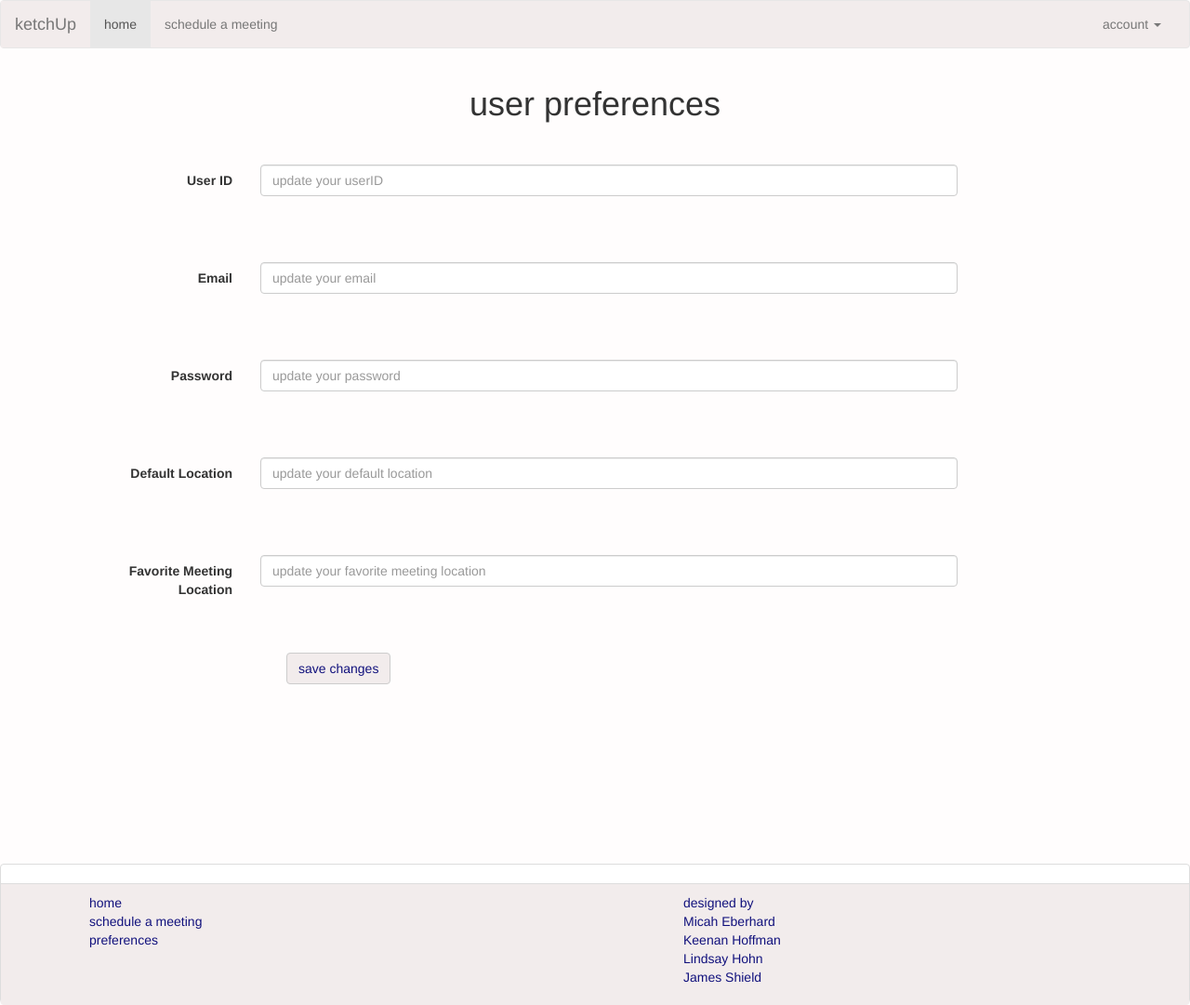
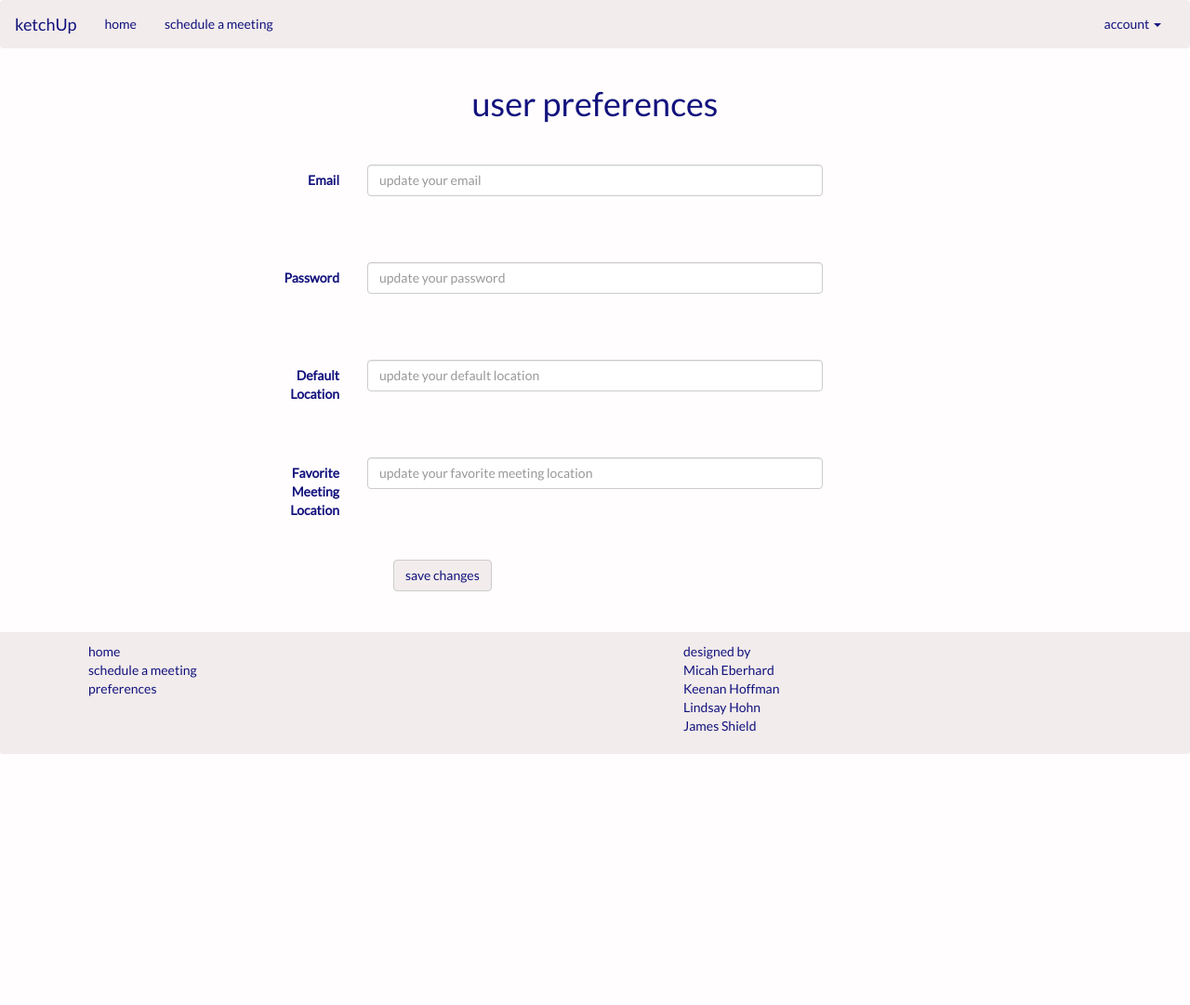
Before and after one commit to lkhohn/ketchup_edits, a Node server app: page /users/pref in a window 1280 px wide. Shown: the whole page at 93% size. After the commit the page ends 811 px from the top, so only its background shows below. Run offline with Node 20, Linux system fonts and the light colour scheme; some libraries are stand-ins or nearby versions.

Commit message:
styling edits

```diff
--- a/public/stylesheets/style.css
+++ b/public/stylesheets/style.css
@@ -1,19 +1,68 @@
 /* index */
 body {
   background-color: #fffdfd;
+  font-family: 'Lato', sans-serif;
 }
 
+.navHeaderSection {
+    background-image:url(https://images.unsplash.com/1/bag-and-hands.jpg?ixlib=rb-0.3.5&q=80&fm=jpg&crop=entropy&s=c7e4433b55700a7d33d63dd62f810b6f);
+    background-position:center;
+    background-size:100% auto;
+}
 
-.navbar-default, .panel-footer, a {
-  background-color: #f2ecec;
-  color:#12127d;
+.navHeaderSectionNonMain {
+display: block;
+position: relative;
 }
-.page-header {
+.navHeaderSectionNonMain::after{
+background-image:url(https://images.unsplash.com/1/bag-and-hands.jpg?ixlib=rb-0.3.5&q=80&fm=jpg&crop=entropy&s=c7e4433b55700a7d33d63dd62f810b6f);
+background-position:center;
+background-size:100% auto;
+background-position: 50% 0;
+opacity: 0.5;
+top: 0;
+left: 0;
+bottom: 0;
+right: 0;
+position: absolute;
+z-index: -1;
+content: "";
+
+}
+
+.navbar-default, .panel-footer {
+  color:#fffdfd;
+  background-color: transparent;
+  background:rgba(0,0,0,0.5);
+  border-color: transparent;
+}
+
+.footerLinks, .navbar-brand, #navBarLinks {
+  color:#fffdfd;
+}
+.dropdown-menu {
+  color:#fffdfd;
+  background-color: transparent;
+  background:rgba(0,0,0,0.5);
+  border-color: transparent;
+}
+
+.jumbotron {
+  background:rgba(0,0,0,0);
   text-align:center;
+  height: 700px;
+}
+
+.page-header-text {
+  color:#fffdfd;
+  font-size:48px;
+  font-weight:300;
+}
+
+.page-header-text-main {
+  font-size:84px;
+  font-weight: 700;
   color: #b20000;
-}
-.page-header-text {
-  color:#12127d;
 }
 .btn-default{
   background-color:#f2ecec;
@@ -21,14 +70,25 @@ body {
 }
 
 
-
+/* Sign up page */
 .signupKetchup {
   color:#b20000;
 }
 
 .signupForm {
-  color: #12127d
+  color: #12127d;
 }
+
+/* user specific pages */
+.userHomeHeader {
+color:#12127d;
+}
+
+#userNav{
+  background-color:#f2ecec;
+  color:#12127d;
+}
+
 
 .aptCollector {
   box-shadow: .2rem .2rem .4rem .2rem #dbd7d7;
@@ -44,33 +104,24 @@ div[id^="map"]{
   width: 100%;
 }
 
+#userHomeMain {
+  padding-bottom:100px;
+}
 
 
 
 
-
-
-
-
-
-
-
-
+#userAptSch{
+  padding-bottom: 100px;
+}
 
 
 /* LINDSAY EDITS */
 #map {
   height: 500px;
-  width: 500px;
+  width: 600px;
 }
 
-/*footer */
-.panel {
-  transform: translateY(100%);
-  height: 150px;
-  clear:both;
-  padding-top:20px;
-}
 
 /*aptSch form */
 input.form-control {
@@ -88,9 +139,12 @@ button.btn-default {
 /* pref page */
 .prefHeader {
   text-align: center;
+  color:#12127d;
 }
 #form-group-pref {
   margin-top: 0.5em;
+  color:#12127d;
+
 }
 .col-sm-2 {
   margin-top:2em;
--- a/routes/users.js
+++ b/routes/users.js
@@ -102,7 +102,7 @@ router.get('/usrhome/', function(req, res){
               '</div>' +
               '<div class = "row moreInfo" style="display: none;">'+
                 //'<div class="col-md-1">'+'</div>'+
-                '<div class="col-md-12">'+row.description+'</div>' +
+                '<div class="col-md-12">'+"meeting description: "+row.description+'</div>' +
                 '<div class="col-md-12" lat="'+row.loc_lat+'" lng="'+row.loc_lng+'" id="map'+mapIdx+'">'+'</div>' +
               '</div>'
             ;
--- a/views/pref.ejs
+++ b/views/pref.ejs
@@ -11,31 +11,31 @@
   <link rel="stylesheet" href="https://maxcdn.bootstrapcdn.com/bootstrap/3.3.5/css/bootstrap.min.css">
   <link rel="stylesheet" href="https://maxcdn.bootstrapcdn.com/font-awesome/4.4.0/css/font-awesome.min.css">
   <link rel="stylesheet" href="/stylesheets/style.css" media="screen" title="no title" charset="utf-8">
-
+  <link href='https://fonts.googleapis.com/css?family=Lato' rel='stylesheet' type='text/css'>
 
 </head>
 
 
 <body>
 
-  <nav class="navbar navbar-default">
+  <nav class="navbar navbar-default" id="userNav">
     <div class="container-fluid">
       <div class="navbar-header">
-        <a class="navbar-brand" href= <%=linkHome %> >ketchUp</a>
+        <a id="userNav" class="navbar-brand" href= <%=linkHome %> >ketchUp</a>
       </div>
       <div class="collapse navbar-collapse" id="bs-example-navbar-collapse-1">
         <ul id='nav' class="nav navbar-nav">
-          <li class='active'><a href= <%=linkHome %> >home <span class="sr-only"</span></a></li>
-          <li><a href= <%=linkApt %> >schedule a meeting</a></li>
+          <li><a id="userNav" href= <%=linkHome %> >home </a></li>
+          <li><a id="userNav" href= <%=linkApt %> >schedule a meeting</a></li>
         </ul>
         <ul id='nav' class="nav navbar-nav navbar-right">
           <li class="dropdown">
-            <a href="#" class="dropdown-toggle" data-toggle="dropdown" role="button" aria-haspopup="true" aria-expanded="false">account <span class="caret"></span></a>
+            <a id="userNav" href="#" class="dropdown-toggle" data-toggle="dropdown" role="button" aria-haspopup="true" aria-expanded="false">account <span class="caret"></span></a>
             <ul id='nav' class="dropdown-menu">
               <li><a href= <%=linkPref%> >preferences</a></li>
               <li role="separator" class="divider"></li>
               <li>
-                <a href= <%=linkLogout %>
+                <a id="userNav" href= <%=linkLogout %>
                   <span class="badge"></span>
                   <span class="glyphicon glyphicon-off" aria-hidden="true"></span> log out</a>
               </li>
@@ -55,14 +55,11 @@
       </div>
     </div>
 
-    <div class="container">
+    <div class="row">
+      <div class="col-md-2"></div>
+      <div class='col-md-8'>
+
         <form class="form-horizontal">
-        <div class="form-group" id='form-group-pref'>
-          <label for="inputUser3" class="col-sm-2 control-label">User ID</label>
-          <div class="col-sm-8">
-            <input type="text" class="form-control" id="inputUser3" placeholder="update your userID">
-          </div>
-        </div>
 
           <div class="form-group" id='form-group-pref'>
             <label for="inputEmail3" class="col-sm-2 control-label">Email</label>
@@ -100,32 +97,36 @@
 
         </form>
     </div>
+  </div>
+  <div class="col-md-2"></div>
 
 </div>
 
-  <div class="panel panel-default">
-    <div class="panel-footer">
+
+
+  <div class="panel-footer" id="userNav">
     <div class='row'>
       <div class='col-md-6'>
         <ul class='panel-footer-left'>
-            <ol><a href= <%=linkHome %> >home </a></ol>
-            <ol><a href= <%=linkApt %> >schedule a meeting</a></ol>
-            <ol><a href= <%=linkPref %> >preferences</a></ol>
+          <ol><a id="userNav" href= <%=linkHome%> >home </a></ol>
+          <ol><a id="userNav" href= <%=linkApt%> >schedule a meeting</a></ol>
+          <ol><a id="userNav" href= <%=linkPref%> >preferences</a></ol>
         </ul>
       </div>
-        <div class='col-md-6'>
+      <div class='col-md-6' id="userNav">
         <ul class='panel-footer-right'>
           <ol>designed by</ol>
-            <ol><a href='https://github.com/micah-eberhard'>Micah Eberhard </a></ol>
-            <ol><a href='https://github.com/KeenanHoffman'>Keenan Hoffman </a></ol>
-            <ol><a href='https://github.com/lkhohn'>Lindsay Hohn </a></ol>
-            <ol><a href='https://github.com/James80401'>James Shield </a></ol>
+          <ol><a id="userNav" href='https://github.com/micah-eberhard'>Micah Eberhard </a></ol>
+          <ol><a id="userNav" href='https://github.com/KeenanHoffman'>Keenan Hoffman </a></ol>
+          <ol><a id="userNav" href='https://github.com/lkhohn'>Lindsay Hohn </a></ol>
+          <ol><a id="userNav" href='https://github.com/James80401'>James Shield </a></ol>
         </ul>
       </div>
     </div>
   </div>
 </div>
 
+
   <script src="https://ajax.googleapis.com/ajax/libs/jquery/1.11.3/jquery.min.js"></script>
   <script src="https://maxcdn.bootstrapcdn.com/bootstrap/3.3.5/js/bootstrap.min.js"></script>
 
```
Also changed, not shown: views/aptSch.ejs (+25 -22 lines), views/index.ejs (+17 -34 lines), views/login.ejs (+14 -33 lines), views/signup.ejs (+18 -34 lines), views/usrhome.ejs (+21 -26 lines). Lines whose indentation alone changed are shown as unchanged.
